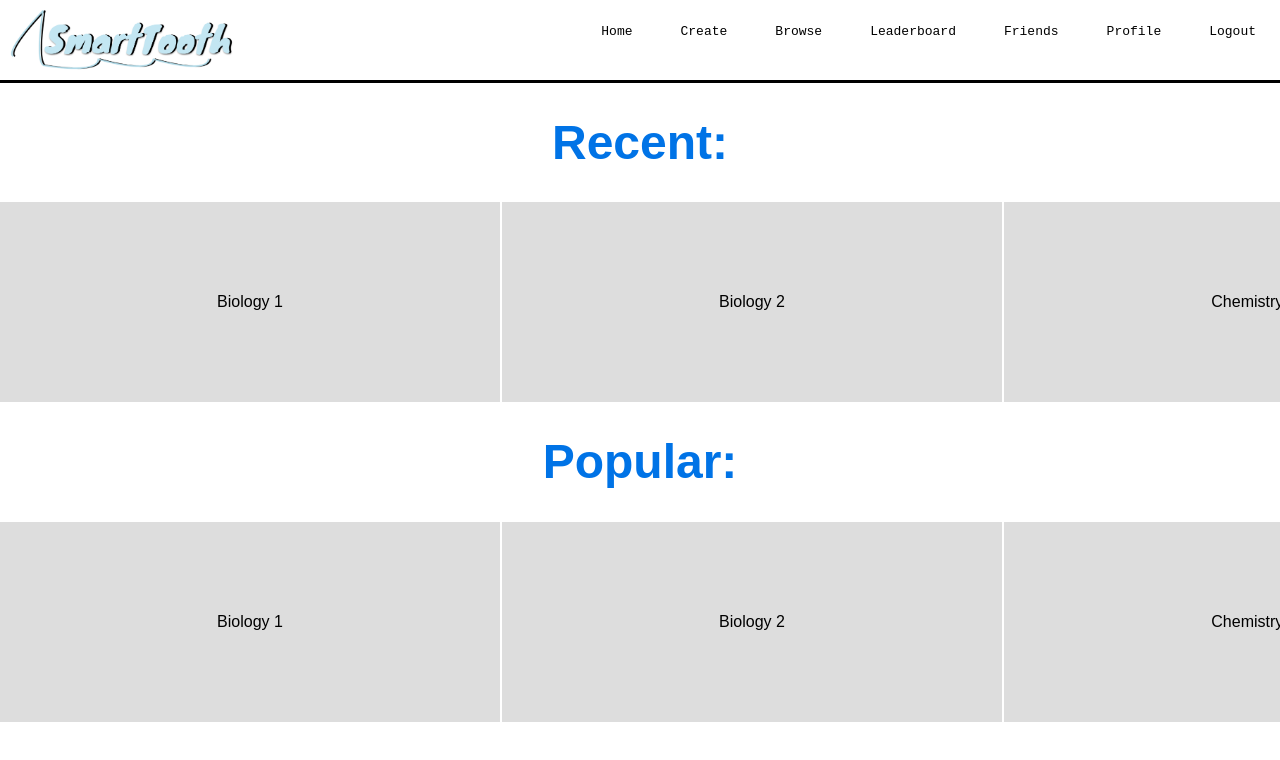
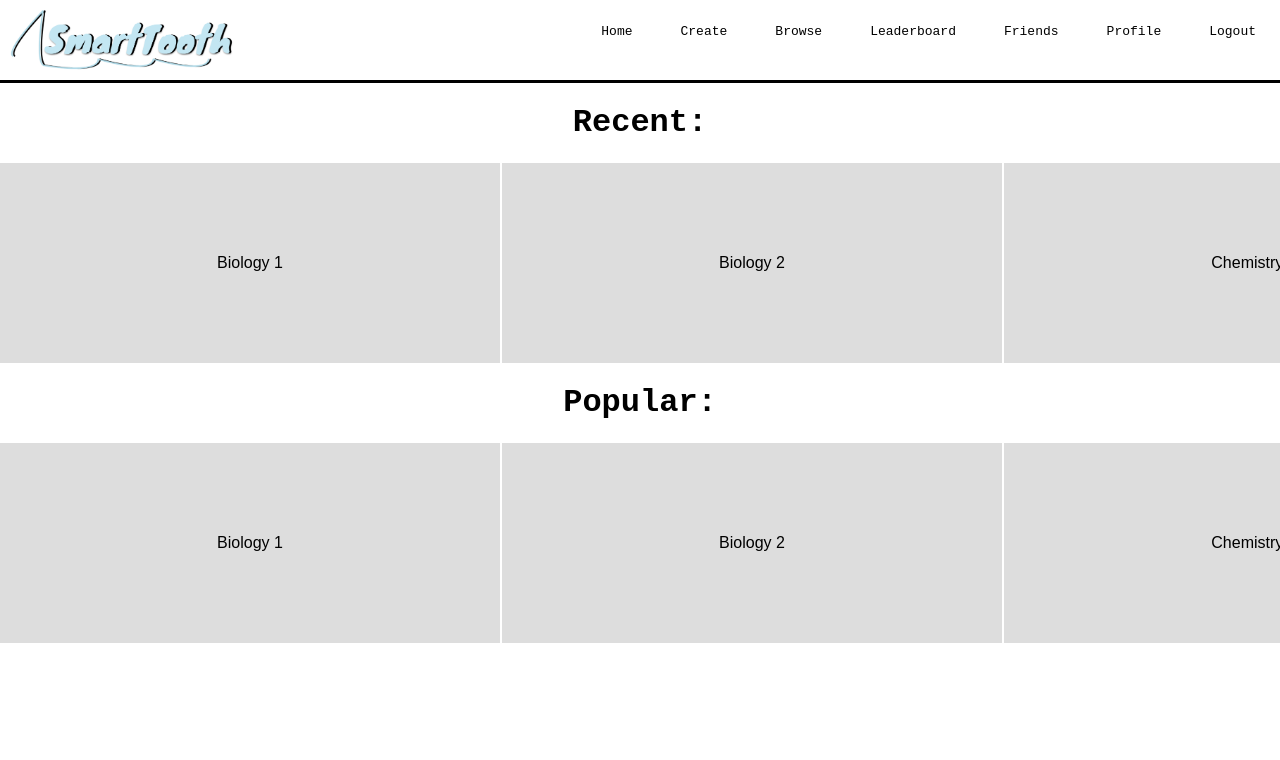
Before and after one commit to d-minic/COP4331-Large-Project, a React (Create React App) app in the folder frontend/: page /home in a window 1280 px wide. Shown: the top 760 px of the page. Built offline with nearby package versions, Linux system fonts and the light colour scheme; a web font is replaced by a local one.

Commit message:
Update HomePage.css

```diff
--- a/frontend/src/components/HomePage.css
+++ b/frontend/src/components/HomePage.css
@@ -1,5 +1,10 @@
 body{
     margin: 0px;
+}
+h1{
+    font-family: monospace;
+    font-size: 32px;
+    color: black;
 }
 .navbar{
     border-bottom: 3px solid;
```
